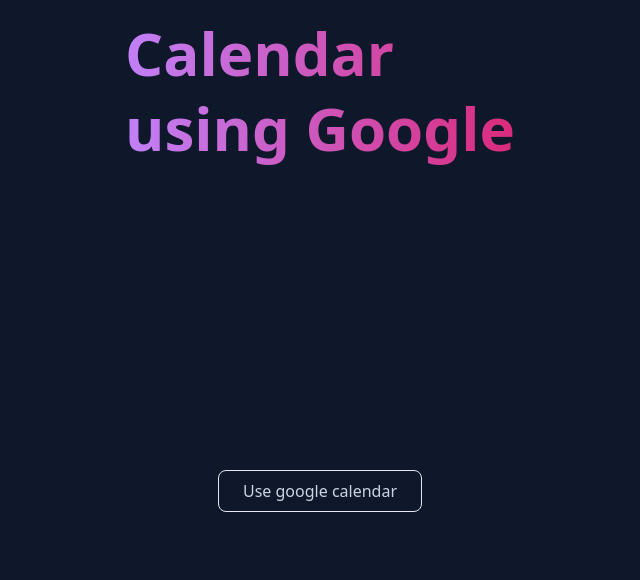
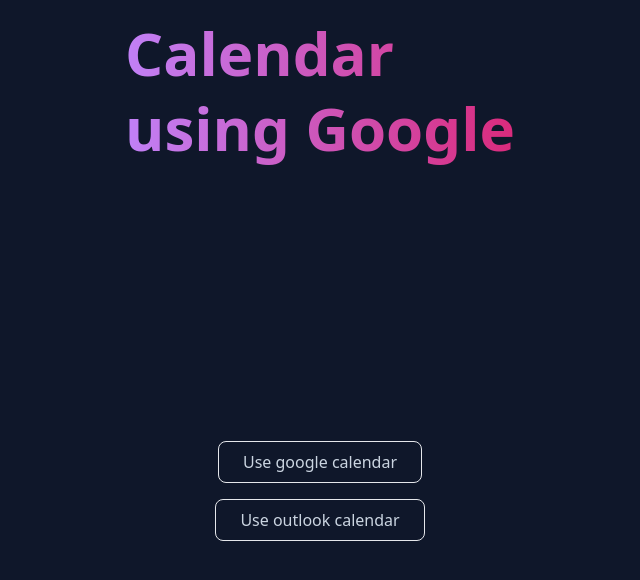
Before and after one commit to Ovee-Hasnat/calendar, a Next.js app: page / in a window 1280 px wide. Shown: the top 580 px of the page, without its empty margins (320-960 px from the left). Built offline with nearby package versions, Linux system fonts and the light colour scheme.

Commit message:
Outlook button

```diff
--- a/src/Redux/apiCall.js
+++ b/src/Redux/apiCall.js
@@ -84,3 +84,14 @@
     console.log(error.message);
   }
 };
+
+export const outlookLogin = async (dispatch) => {
+  //dispatch(loginStart());
+  try {
+    const res = await publicRequest.get("/outlook/login");
+    console.log(res);
+    //dispatch(loginSuccess(res.data));
+  } catch (err) {
+    //dispatch(loginFailure());
+  }
+};
--- a/src/app/page.js
+++ b/src/app/page.js
@@ -1,6 +1,6 @@
 "use client";
 
-import { login } from "@/Redux/apiCall";
+import { login, outlookLogin } from "@/Redux/apiCall";
 import Loading from "@/components/loading";
 import UserMenu from "@/components/userMenu";
 import { useDispatch, useSelector } from "react-redux";
@@ -15,6 +15,10 @@
     login(dispatch);
   };
 
+  const handleOutlookLogin = () => {
+    outlookLogin(dispatch);
+  };
+
   return (
     <div>
       <h1 className="font-extrabold text-transparent text-6xl bg-clip-text bg-gradient-to-r from-purple-400 to-pink-600 leading-tight w-fit md:mx-auto p-4">
@@ -23,12 +27,18 @@
       {user.error && alert("There is an error on server side, Try again!!")}
 
       {!user.currentUser ? (
-        <div className="h-[calc(100vh-182px)] flex items-center justify-center">
+        <div className="h-[calc(100vh-182px)] flex flex-col items-center justify-center gap-4">
           <button
             className="py-2 px-6 border rounded-lg hover:shadow-md hover:shadow-slate-400/40"
             onClick={handleLogin}
           >
             Use google calendar
+          </button>
+          <button
+            className="py-2 px-6 border rounded-lg hover:shadow-md hover:shadow-slate-400/40"
+            onClick={handleOutlookLogin}
+          >
+            Use outlook calendar
           </button>
         </div>
       ) : (
```
Also changed, not shown: 1 other file (tests, documents, lock files or other folders).
